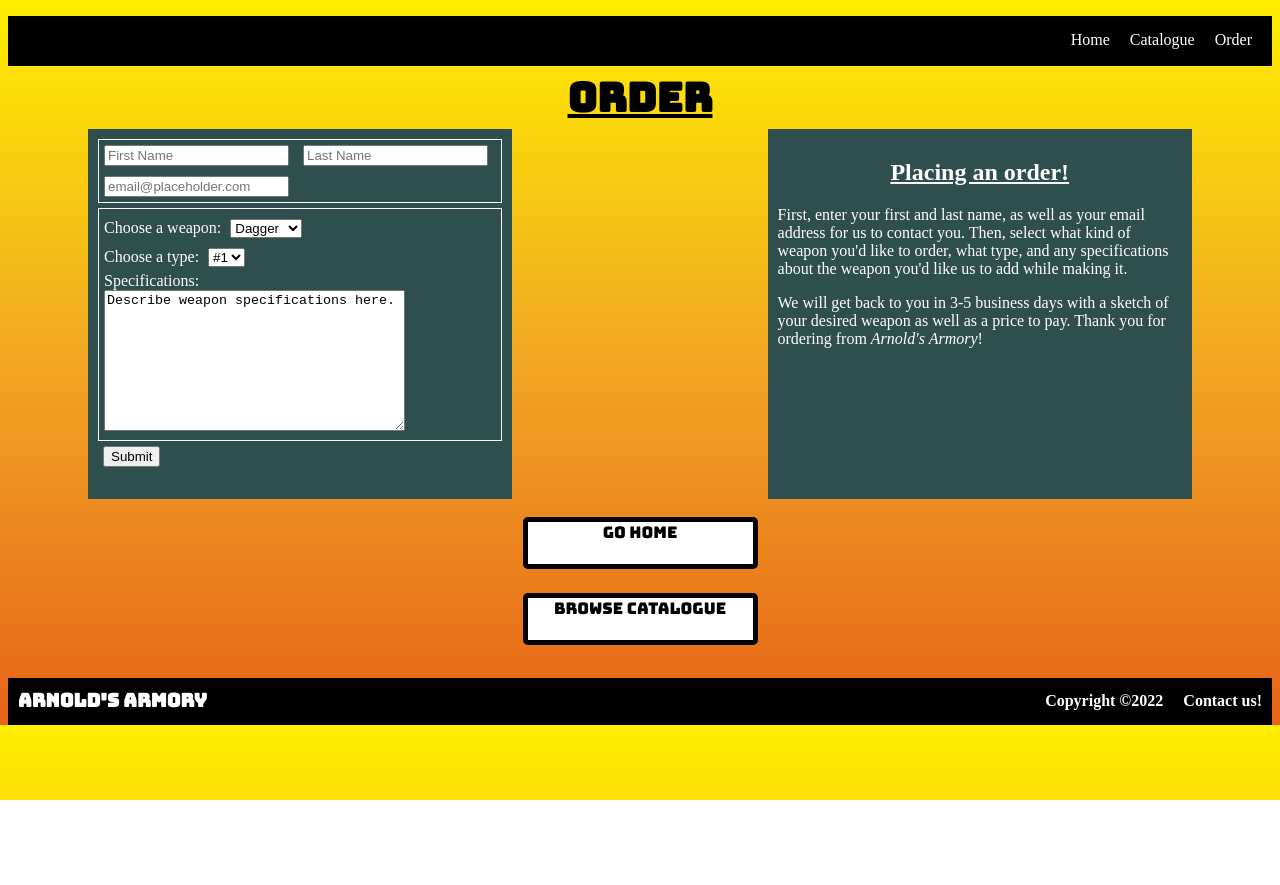
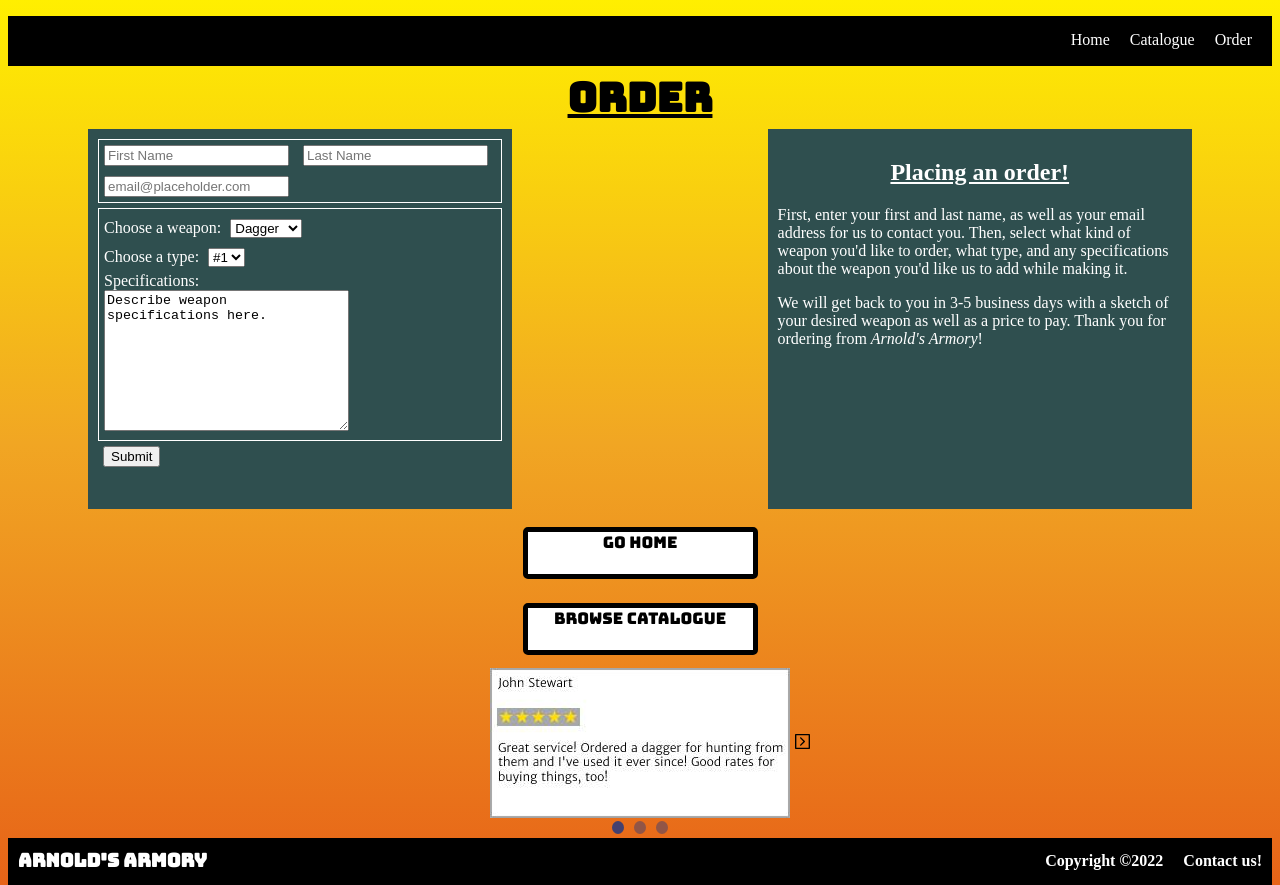
Before and after one commit to SlenderSnell/Project-1, a website: page order.html in a window 1280 px wide. Before the commit the page ends 800 px from the top, so only its background shows below. Drawn offline with Linux system fonts and the light colour scheme.

Commit message:
added carousel to order.html

```diff
--- /dev/null
+++ b/carousel.js
@@ -0,0 +1,82 @@
+const track = document.querySelector('.carousel__track');
+const slides = Array.from(track.children);
+const nextButton = document.querySelector('.carousel__button--right');
+const prevButton = document.querySelector('.carousel__button--left');
+const dotsNav = document.querySelector('.carousel__nav');
+const dots = Array.from(dotsNav.children);
+
+
+// arrange slides next to one another
+slides[0].style.left = 0;
+slides[1].style.left = '300px';
+slides[2].style.left = '600px';
+
+const moveToSlide = (track, currentSlide, targetSlide) => {
+    track.style.transform = 'translateX(-' + targetSlide.style.left + ')';
+    currentSlide.classList.remove('current-slide');
+    targetSlide.classList.add('current-slide');
+}
+
+const updateDots = (currentDot, targetDot) => {
+    currentDot.classList.remove('current-slide');
+    targetDot.classList.add('current-slide');
+}
+
+const hideShowArrows = (slides, prevButton, nextButton, targetIndex) => {
+    if (targetIndex === 0) {
+        prevButton.classList.add('is-hidden');
+        nextButton.classList.remove('is-hidden');
+    }  else if (targetIndex === slides.length - 1) {
+        prevButton.classList.remove('is-hidden');
+        nextButton.classList.add('is-hidden');
+    } else {
+        prevButton.classList.remove('is-hidden');
+        nextButton.classList.remove('is-hidden');
+    }
+}
+
+
+// click left = move slides left
+prevButton.addEventListener('click', e => {
+    const currentSlide = track.querySelector('.current-slide');
+    const prevSlide = currentSlide.previousElementSibling;
+    const currentDot = dotsNav.querySelector('.current-slide');
+    const prevDot = currentDot.previousElementSibling;
+    const prevIndex = slides.findIndex(slide => slide === prevSlide);
+
+    moveToSlide(track, currentSlide, prevSlide);
+    updateDots(currentDot, prevDot);
+    hideShowArrows(slides, prevButton, nextButton, prevIndex);
+})
+
+
+// click right = move slides right
+nextButton.addEventListener('click', e => {
+    const currentSlide = track.querySelector('.current-slide');
+    const nextSlide = currentSlide.nextElementSibling;
+    const currentDot = dotsNav.querySelector('.current-slide');
+    const nextDot = currentDot.nextElementSibling;
+    const nextIndex = slides.findIndex(slide => slide === nextSlide);
+
+    moveToSlide(track, currentSlide, nextSlide);
+    updateDots(currentDot, nextDot);
+    hideShowArrows(slides, prevButton, nextButton, nextIndex);
+})
+
+
+// click nav indicators = move to corresponding slide
+dotsNav.addEventListener('click', e => {
+    // what indicator was selected
+    const targetDot = e.target.closest('button');
+
+    if (!targetDot) return;
+
+    const currentSlide = track.querySelector('.current-slide');
+    const currentDot = dotsNav.querySelector('.current-slide');
+    const targetIndex = dots.findIndex(dot => dot === targetDot);
+    const targetSlide = slides[targetIndex];
+
+    moveToSlide(track, currentSlide, targetSlide);
+    updateDots(currentDot, targetDot);
+    hideShowArrows(slides, prevButton, nextButton, targetIndex);
+})
--- a/order.html
+++ b/order.html
@@ -43,7 +43,7 @@
                     <br/>
                     <label for="specs">Specifications:</label>
                     <br/>
-                    <textarea name="specs" rows=9 cols=35>Describe weapon specifications here.</textarea>
+                    <textarea name="specs" rows=9 cols=28>Describe weapon specifications here.</textarea>
                 </div>
                 <input class="submit" type="submit" value="Submit">
             </form>
@@ -69,6 +69,33 @@
                 </td>
             </tr>
         </table>
+        <div class="carousel">
+            <button class="carousel__button carousel__button--left is-hidden">
+                <img src="images/left-arrow-svg.svg" alt="">
+            </button>
+            <div class="carousel__track-container">
+                <ul class="carousel__track">
+                    <li class="carousel__slide current-slide">
+                        <img src="images/review1.jpg" class="carousel__image">
+                    </li>
+                    <li class="carousel__slide">
+                        <img src="images/review2.jpg" class="carousel__image">
+                    </li>
+                    <li class="carousel__slide">
+                        <img src="images/review3.jpg" class="carousel__image">
+                    </li>
+                </ul>
+            </div>
+            <button class="carousel__button carousel__button--right">
+                <img src="images/right-arrow-svg.svg" alt="">
+            </button>
+            <div class="carousel__nav">
+                <button class="carousel__indicator current-slide"></button>
+                <button class="carousel__indicator"></button>
+                <button class="carousel__indicator"></button>
+            </div>
+        </div>
+        <script src="carousel.js"></script>
         <section class="footer">
             <h3>Arnold's Armory</h3>
             <h4><a href="mailto: arnold@armory.com">Contact us!</a></h4>
--- a/styles.css
+++ b/styles.css
@@ -186,7 +186,7 @@ table.clickable {
 
 section.form {
     width: 32%;
-    height: 350px;
+    height: 360px;
     float: left;
     color: white;
     background-color: darkslategray;
@@ -211,7 +211,7 @@ section.form input, select {
 
 section.desc {
     width: 32%;
-    height: 350px;
+    height: 360px;
     float: right;
     color: white;
     background-color: darkslategray;
@@ -223,3 +223,83 @@ section.desc h1 {
     text-decoration: underline;
     text-align: center;
 }
+
+/* Carousel */
+
+.carousel {
+    position: relative;
+    height: 150px;
+    width: 300px;
+    margin: 0 auto;
+}
+
+.carousel__image {
+    width: 100%;
+    height: 100%;
+    object-fit: cover;
+}
+
+.carousel__track-container {
+    height: 100%;
+    position: relative;
+    overflow: hidden;
+}
+
+.carousel__track {
+    padding: 0;
+    margin: 0;
+    list-style: none;
+    position: relative;
+    height: 100%;
+    transition: transform 250ms ease-in;
+}
+
+.carousel__slide {
+    position: absolute;
+    top: 0;
+    bottom: 0;
+    width: 100%;
+}
+
+.carousel__button {
+    position: absolute;
+    top: 50%;
+    transform: translateY(-50%);
+    background: transparent;
+    border: 0;
+    cursor: pointer;
+}
+
+.carousel__button--right {
+    left: 299px;
+}
+
+.carousel__button--left {
+    left: -25px;
+}
+
+.carousel__button img {
+    width: 15px;
+}
+
+.carousel__nav {
+    display: flex;
+    justify-content: center;
+    padding: 3px 0;
+}
+
+.carousel__indicator {
+    border: 0;
+    border-radius: 50%;
+    width: 12px;
+    height: 13px;
+    background: rgba(58, 62, 116, 0.5);
+    margin: 0 5px;
+    cursor: pointer;
+}
+
+.carousel__indicator.current-slide {
+    background: rgba(58, 62, 116, 0.95);
+}
+
+.is-hidden {display: none;}
```
Also changed, not shown: images/left-arrow-svg.svg (added), images/review1.jpg (added), images/review2.jpg (added), images/review3.jpg (added), images/right-arrow-svg.svg (added).
